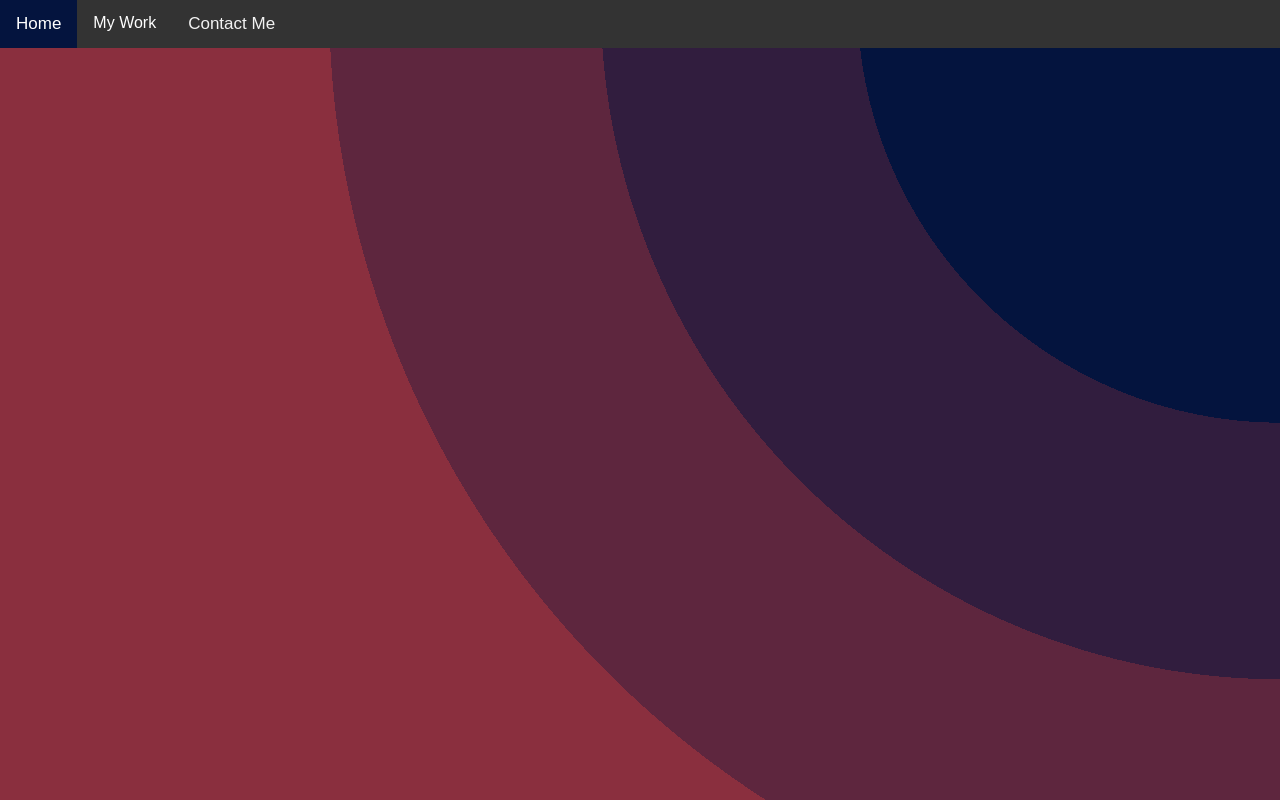
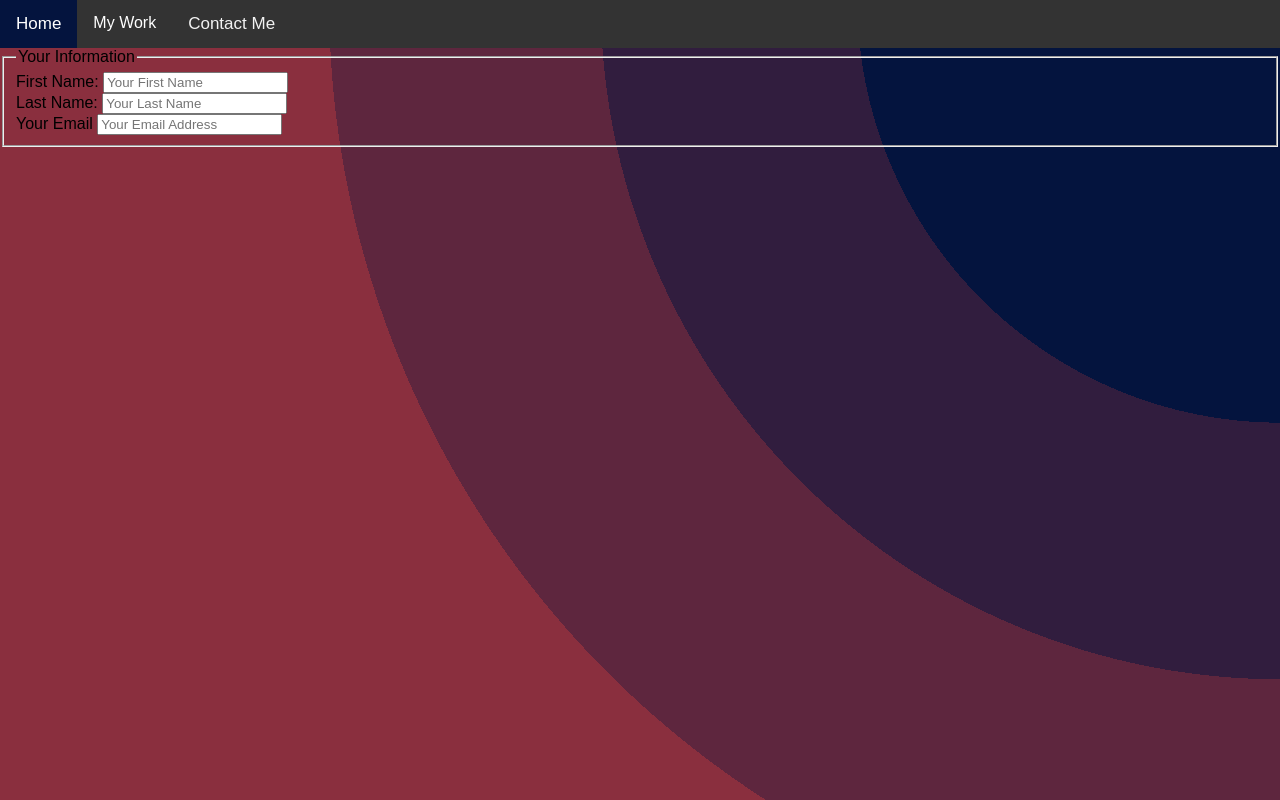
Before and after one commit to AudieRaymos/GalleryProject, a plain HTML site: page contact.html in a window 1280 px wide. Drawn offline with Linux system fonts and the light colour scheme.

Commit message:
Content for contact form

```diff
--- a/contact.html
+++ b/contact.html
@@ -24,6 +24,22 @@
         </div>
         <a href="contact.html">Contact Me</a>
       </nav>
-
+      <!--Contact form-->
+      <form action="https://us-central1-nucamp-production.cloudfunctions.net/post/formdata" method="POST">
+        <fieldset>
+            <legend>Your Information</legend>
+            <div>
+                <label for="firstName">First Name: </label>
+                    <input type="text" id="firstName" name="firstname" placeholder="Your First Name"/>
+            </div>
+            <div>
+                <label for="lastName">Last Name: </label>
+                    <input type="text" id="lastName" name="lastname" placeholder="Your Last Name"/>
+            </div>
+            <div>
+                <label for="email">Your Email</label>
+                <input type="email" id="email" name="email" placeholder="Your Email Address" />
+            </div>
+        </fieldset>
 </body>
 </html>
```
